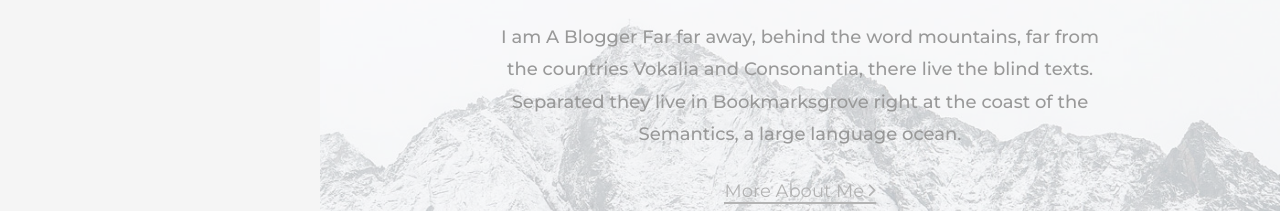
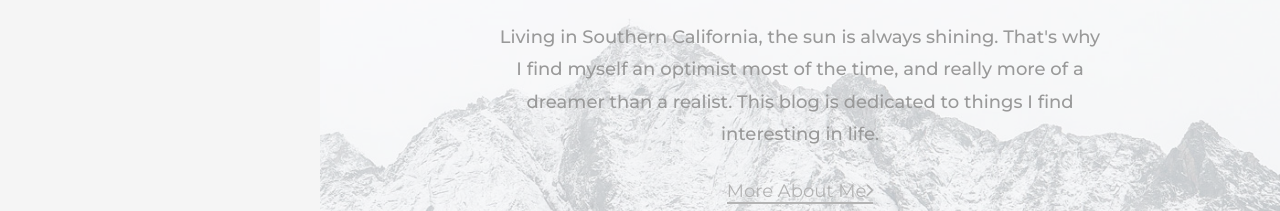
Before and after one commit to xavierzhao20/my_blog, a plain HTML site: page index.html in a window 1280 px wide. Shown: the part 454-665 px from the top of the page. Drawn offline with Linux system fonts and the light colour scheme; some packages are replaced by stand-ins of ours; no server answers; files whose address does not match are found by name.

Commit message:
added profile picture, description

```diff
--- a/index.html
+++ b/index.html
@@ -64,8 +64,8 @@
 						<div class="desc">
 							<h2 class="subheading">Hello I'm</h2>
 							<h1 class="mb-4">Xavier Zhao</h1>
-							<p class="mb-4">I am A Blogger Far far away, behind the word mountains, far from the countries Vokalia and Consonantia, there live the blind texts. Separated they live in Bookmarksgrove right at the coast of the Semantics, a large language ocean.</p>
-							<p><a href="#" class="btn-custom">More About Me <span class="ion-ios-arrow-forward"></span></a></p>
+							<p class="mb-4">Living in Southern California, the sun is always shining. That's why I find myself an optimist most of the time, and really more of a dreamer than a realist. This blog is dedicated to things I find interesting in life.</p>
+							<p><a href="#" class="btn-custom">More About Me<span class="ion-ios-arrow-forward"></span></a></p>
 						</div>
 					</div>
 				</div>
```
Also changed, not shown: images/author.jpg, 1 other file.
